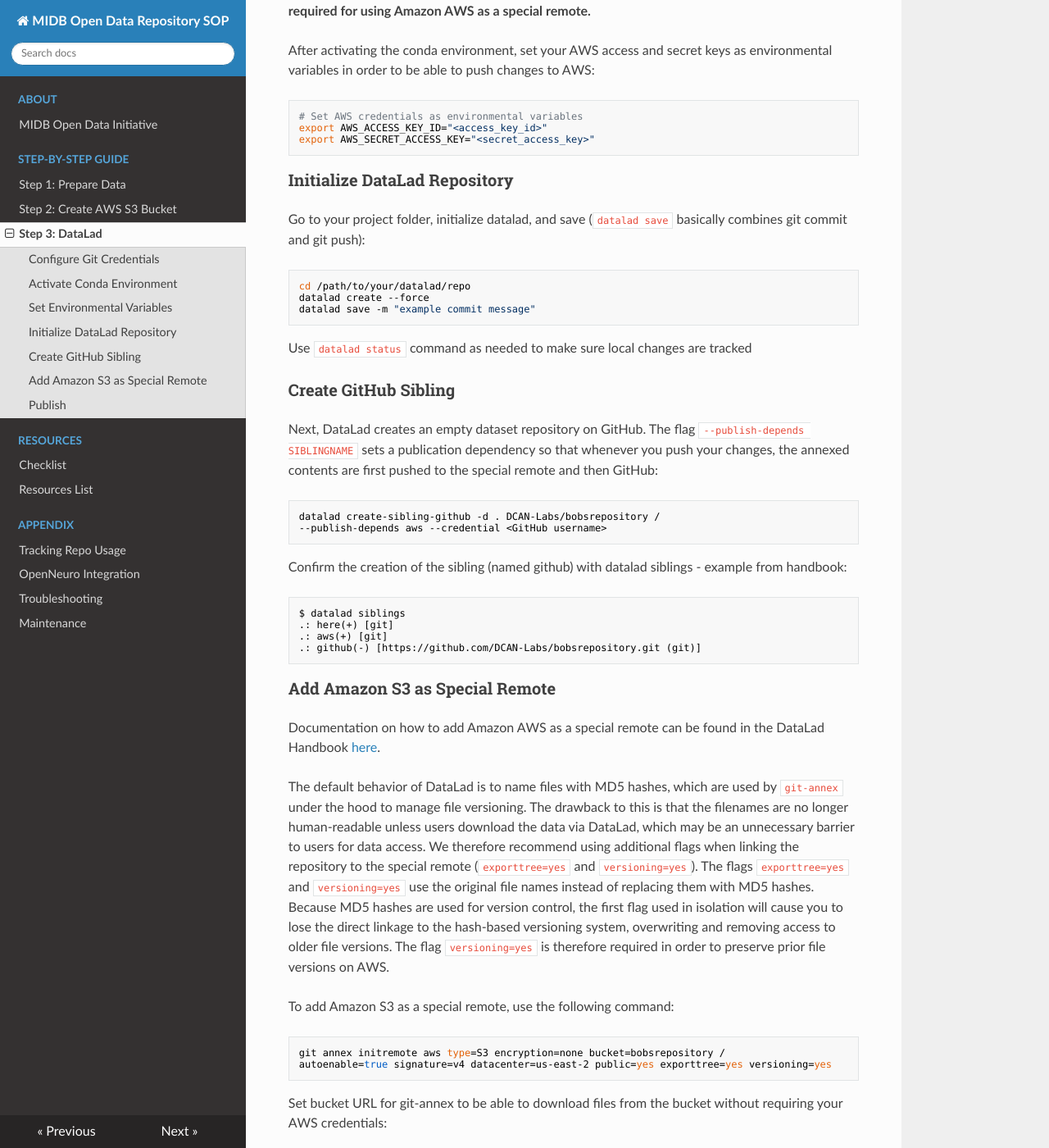
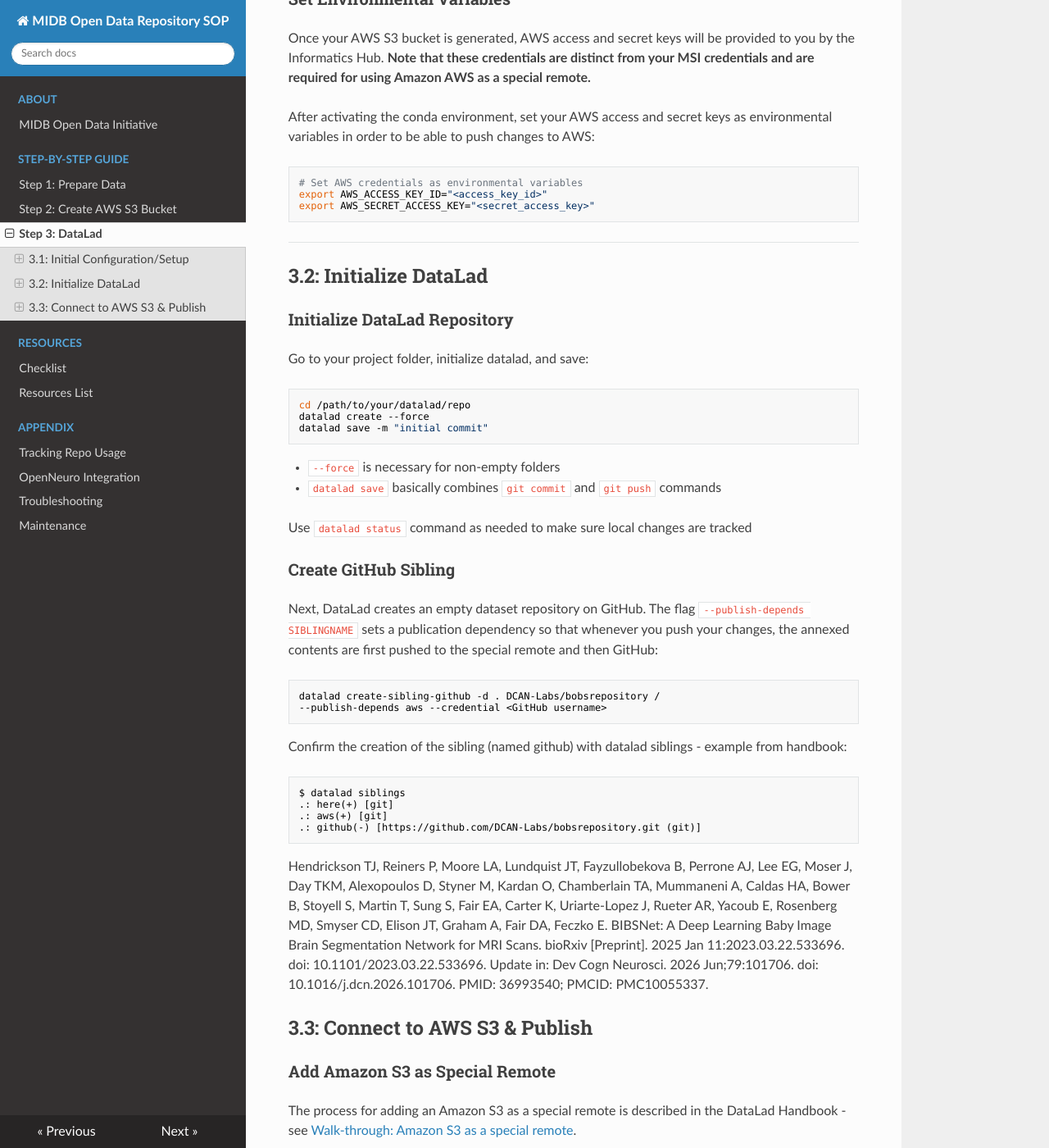
Before and after one commit to DCAN-Labs/opendatainit-docs, an MkDocs documentation site: the page built from docs/sop/datalad.md, in a window 1280 px wide and 1400 px high, scrolled down 923 px. Shown: the whole window at 82% size. Built offline with MkDocs 1.6.1, drawn with Linux system fonts in a browser that asks for light colours; nearby versions of some CDN libraries; some of the changed text lies outside the part shown.

Commit message:
break up datalad info a bit more and add example of how YAML info is rendered

````diff
--- a/docs/sop/datalad.md
+++ b/docs/sop/datalad.md
@@ -1,6 +1,10 @@
 # Step 3: Set up DataLad Repository
 
-This guide walks through setting up DataLad using BOB's Repository as an example, including configuring Amazon S3 as a special remote. For additional details, see: [Walk-through: Amazon S3 as a special remote](https://handbook.datalad.org/en/latest/basics/101-139-s3.html#).
+This guide walks through setting up DataLad using BOB's Repository as an example, including creating a sibling GitHub repository to store metadata for provenance and configuring Amazon S3 as a special remote for public data sharing.
+
+---
+
+## 3.1: Initial Configuration/Setup
 
 ### Configure Git Credentials
 Make sure your [git credentials are configured](https://handbook.datalad.org/en/latest/intro/installation.html#initial-configuration). This will be required when creating the sibling GitHub repository. **THIS ONLY NEEDS TO BE DONE ONCE.**
@@ -33,14 +37,23 @@ export AWS_ACCESS_KEY_ID="<access_key_id>"
 export AWS_SECRET_ACCESS_KEY="<secret_access_key>"
 ```
 
+---
+
+## 3.2: Initialize DataLad
+
 ### Initialize DataLad Repository
 
-Go to your project folder, initialize datalad, and save (`datalad save` basically combines git commit and git push):
+Go to your project folder, initialize datalad, and save:
 ```bash
 cd /path/to/your/datalad/repo
 datalad create --force
-datalad save -m "example commit message"
+datalad save -m "initial commit"
 ```
+
+<!-- NOTE: for Julia repo, time for single zip file (~50GB) was ~4 min for this step -->
+
+- `--force` is necessary for non-empty folders
+- `datalad save` basically combines `git commit` and `git push` commands
 
 Use `datalad status` command as needed to make sure local changes are tracked
 
@@ -61,8 +74,17 @@ $ datalad siblings
 ```
 
 
+
+
+Hendrickson TJ, Reiners P, Moore LA, Lundquist JT, Fayzullobekova B, Perrone AJ, Lee EG, Moser J, Day TKM, Alexopoulos D, Styner M, Kardan O, Chamberlain TA, Mummaneni A, Caldas HA, Bower B, Stoyell S, Martin T, Sung S, Fair EA, Carter K, Uriarte-Lopez J, Rueter AR, Yacoub E, Rosenberg MD, Smyser CD, Elison JT, Graham A, Fair DA, Feczko E. BIBSNet: A Deep Learning Baby Image Brain Segmentation Network for MRI Scans. bioRxiv [Preprint]. 2025 Jan 11:2023.03.22.533696. doi: 10.1101/2023.03.22.533696. Update in: Dev Cogn Neurosci. 2026 Jun;79:101706. doi: 10.1016/j.dcn.2026.101706. PMID: 36993540; PMCID: PMC10055337.
+
+
+
+
+## 3.3: Connect to AWS S3 & Publish
+
 ### Add Amazon S3 as Special Remote
-Documentation on how to add Amazon AWS as a special remote can be found in the DataLad Handbook [here](https://handbook.datalad.org/en/latest/basics/101-139-s3.html#).
+The process for adding an Amazon S3 as a special remote is described in the DataLad Handbook - see [Walk-through: Amazon S3 as a special remote](https://handbook.datalad.org/en/latest/basics/101-139-s3.html#).
 
 The default behavior of DataLad is to name files with MD5 hashes, which are used by `git-annex` under the hood to manage file versioning. The drawback to this is that the filenames are no longer human-readable unless users download the data via DataLad, which may be an unnecessary barrier to users for data access. We therefore recommend using additional flags when linking the repository to the special remote (`exporttree=yes` and `versioning=yes`). The flags `exporttree=yes` and `versioning=yes` use the original file names instead of replacing them with MD5 hashes. Because MD5 hashes are used for version control, the first flag used in isolation will cause you to lose the direct linkage to the hash-based versioning system, overwriting and removing access to older file versions. The flag `versioning=yes` is therefore required in order to preserve prior file versions on AWS.
 
````
Also changed, not shown: docs/sop/aws.md (+2 -0 lines).
